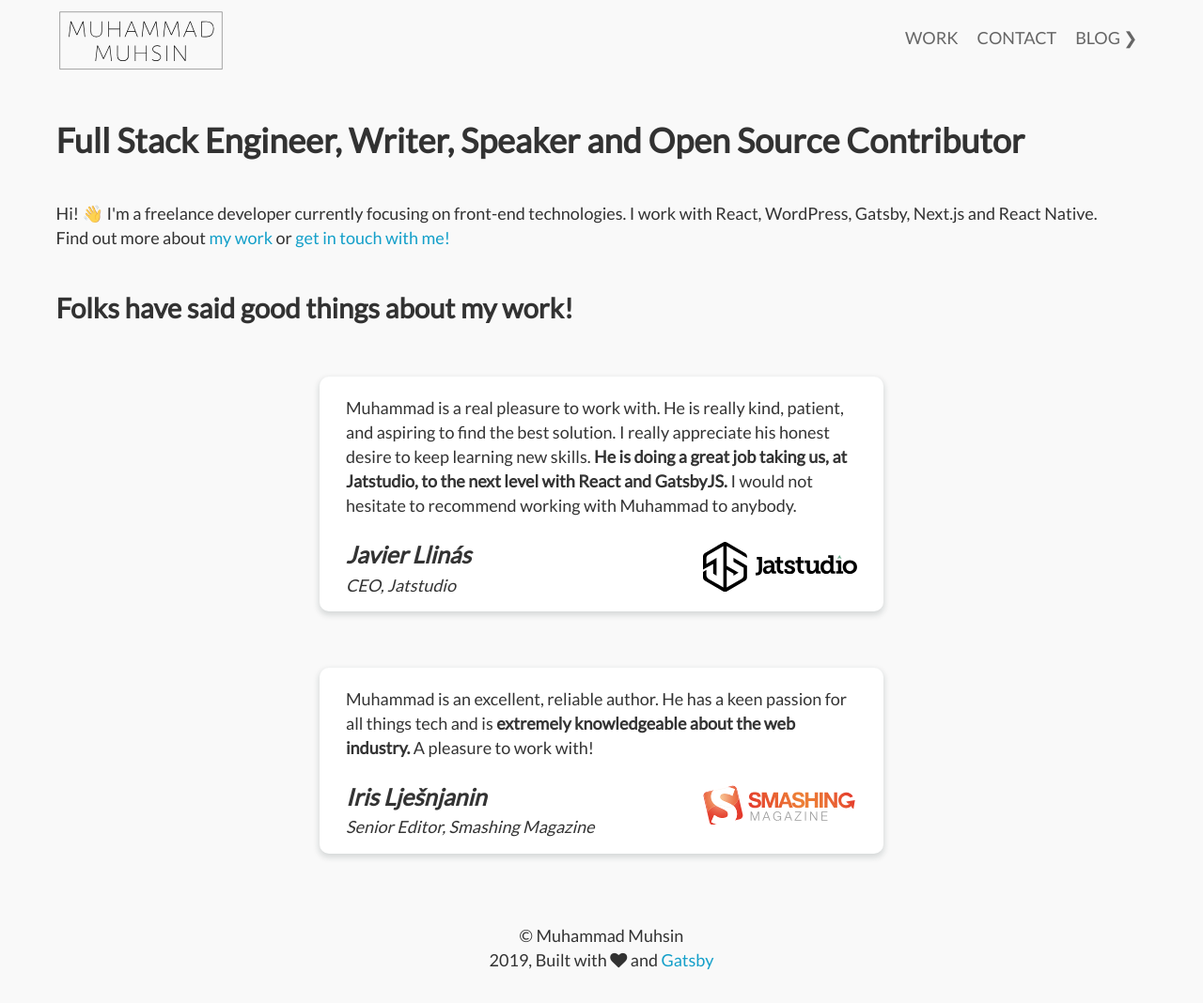
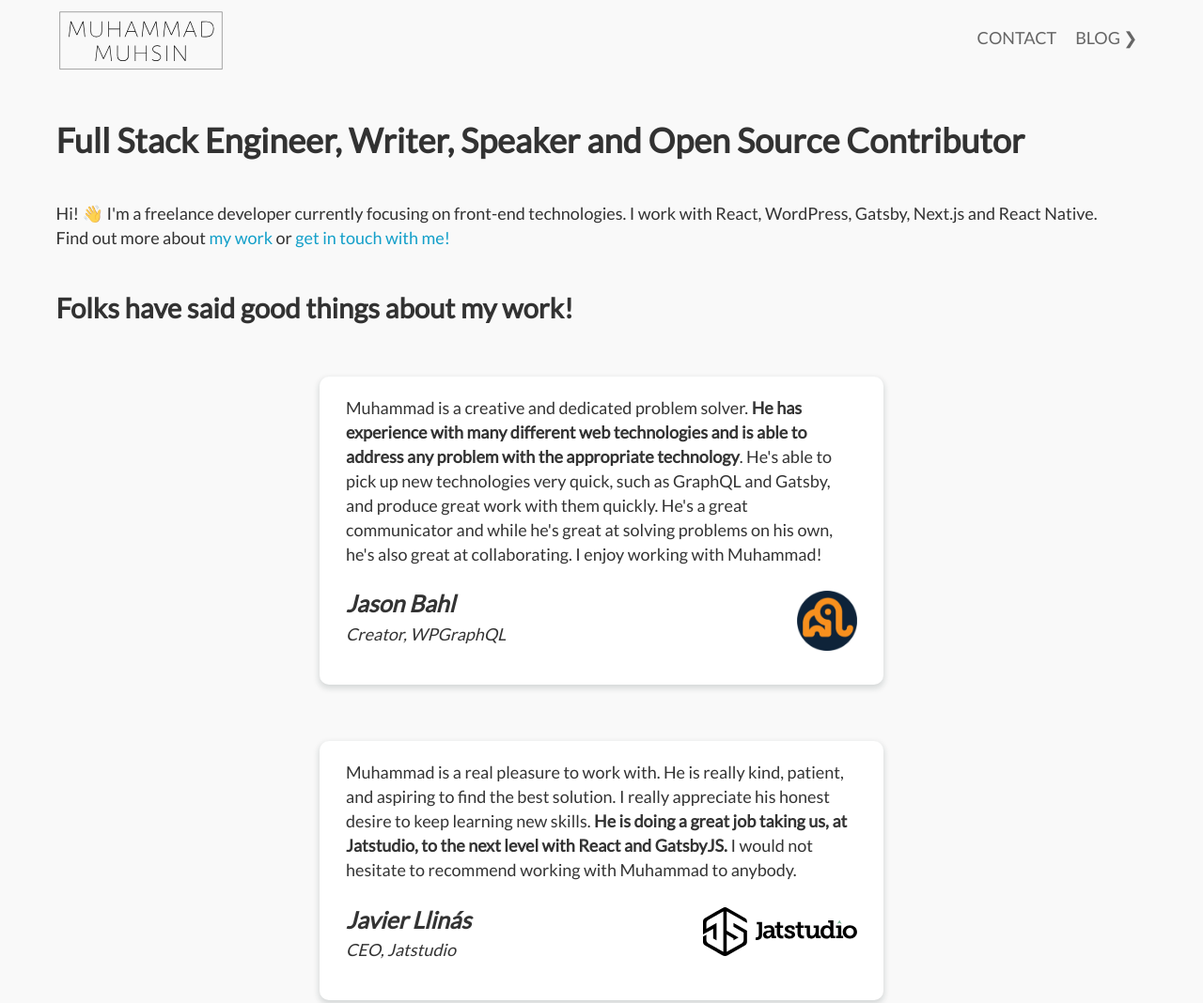
Before and after one commit to m-muhsin/muhammadmuhsin.com, a Gatsby site: page / in a window 1280 px wide. Shown: the top 1068 px of the page at 94% size. Built offline with nearby package versions, Linux system fonts and the light colour scheme; Gatsby itself is replaced by a stand-in of ours.

Commit message:
Move work to home. Add testimonial from Jason.

```diff
--- a/src/components/header.js
+++ b/src/components/header.js
@@ -13,12 +13,6 @@ const Header = ({ siteTitle }) => (
         />
       </Link>
       <ul className="nav-menu" id="menu">
-        <li className="nav-item">
-          <Link to="/work/" activeClassName="nav-active">
-            Work
-          </Link>
-        </li>
-
         <li className="nav-item">
           <Link to="/contact/" activeClassName="nav-active">
             Contact
--- a/src/components/layout.css
+++ b/src/components/layout.css
@@ -527,7 +527,7 @@ li > ul {
   margin-bottom: calc(1.45rem / 2);
   margin-top: calc(1.45rem / 2);
 }
-blockquote *:last-child {
+blockquote > *:last-child {
   margin-bottom: 0;
 }
 li *:last-child {
@@ -869,7 +869,7 @@ pre tt:after {
   margin-bottom: 0;
 }
 
-@media(max-width: 500px) {
+@media (max-width: 500px) {
   .title-nav-container {
     display: flex;
     flex-direction: column;
@@ -882,3 +882,15 @@ pre tt:after {
     margin-bottom: 1rem;
   }
 }
+
+.contact-button {
+  border: 1px solid #3a3a3a;
+  color: #3a3a3a;
+  padding: 8px 12px;
+  font-size: 1.25em;
+}
+
+.contact-button:hover, .contact-button:focus, .contact-button:active {
+  background-color: #139fc9;
+  color: #fff;
+}
--- a/src/pages/work.js
+++ b/src/components/work-section.js
@@ -1,12 +1,7 @@
 import React from 'react'
-// import { Link } from 'gatsby'
 
-import Layout from '../components/layout'
-import SEO from '../components/seo'
-
-const WorkPage = () => (
-  <Layout>
-    <SEO title="Work" keywords={[`gatsby`, `application`, `react`]} />
+export default () => (
+  <>
     <h2>Featured client work</h2>
     <p>
       I cannot show some of my best work here due to non disclosure agreements.
@@ -160,7 +155,5 @@ const WorkPage = () => (
         </a>
       </div>
     </section>
-  </Layout>
+  </>
 )
-
-export default WorkPage
--- a/src/pages/index.js
+++ b/src/pages/index.js
@@ -3,6 +3,7 @@ import { Link } from 'gatsby'
 
 import Layout from '../components/layout'
 import SEO from '../components/seo'
+import WorkSection from '../components/work-section'
 
 const IndexPage = () => (
   <Layout>
@@ -15,6 +16,23 @@ const IndexPage = () => (
         `react`,
       ]}
     />
+    <Intro />
+    <Testimonials />
+    <WorkSection />
+    <section>
+      <h2>Talk to me!</h2>
+      <p>I hope you are now interested in hiring me for your next project.</p>
+      <Link className="contact-button" to="/contact">
+        Contact >
+      </Link>
+    </section>
+  </Layout>
+)
+
+export default IndexPage
+
+const Intro = () => (
+  <>
     <h1 className="main-title">
       Full Stack Engineer, Writer, Speaker and Open Source Contributor
     </h1>
@@ -29,17 +47,39 @@ const IndexPage = () => (
       Find out more about <Link to="/work">my work</Link> or{' '}
       <Link to="/contact">get in touch with me!</Link>
     </p>
-    <Testimonials />
-  </Layout>
+  </>
 )
-
-export default IndexPage
 
 const Testimonials = () => (
   <div className="testimonials">
     <h2 style={{ marginTop: 20 }}>
       Folks have said good things about my work!
     </h2>
+    <blockquote className="testimonial-box">
+      <p className="testimonial-text">
+        Muhammad is a creative and dedicated problem solver.{' '}
+        <strong>
+          He has experience with many different web technologies and is able to
+          address any problem with the appropriate technology
+        </strong>
+        . He's able to pick up new technologies very quick, such as GraphQL and
+        Gatsby, and produce great work with them quickly. He's a great
+        communicator and while he's great at solving problems on his own, he's
+        also great at collaborating. I enjoy working with Muhammad!
+      </p>
+      <cite className="testimonial-author">
+        <h3 style={{ marginBottom: 5 }}>Jason Bahl</h3>
+        <p>Creator, WPGraphQL</p>
+      </cite>
+      <img
+        style={{
+          width: 100,
+        }}
+        className="testimonial-logo"
+        src={require('../images/wpgraphql.png')}
+        alt="WPGraphQL"
+      />
+    </blockquote>
     <blockquote className="testimonial-box">
       <p className="testimonial-text">
         Muhammad is a real pleasure to work with. He is really kind, patient,
```
Also changed, not shown: src/pages/page-2.js (deleted, +0 -16 lines), src/images/wpgraphql.png (added).
